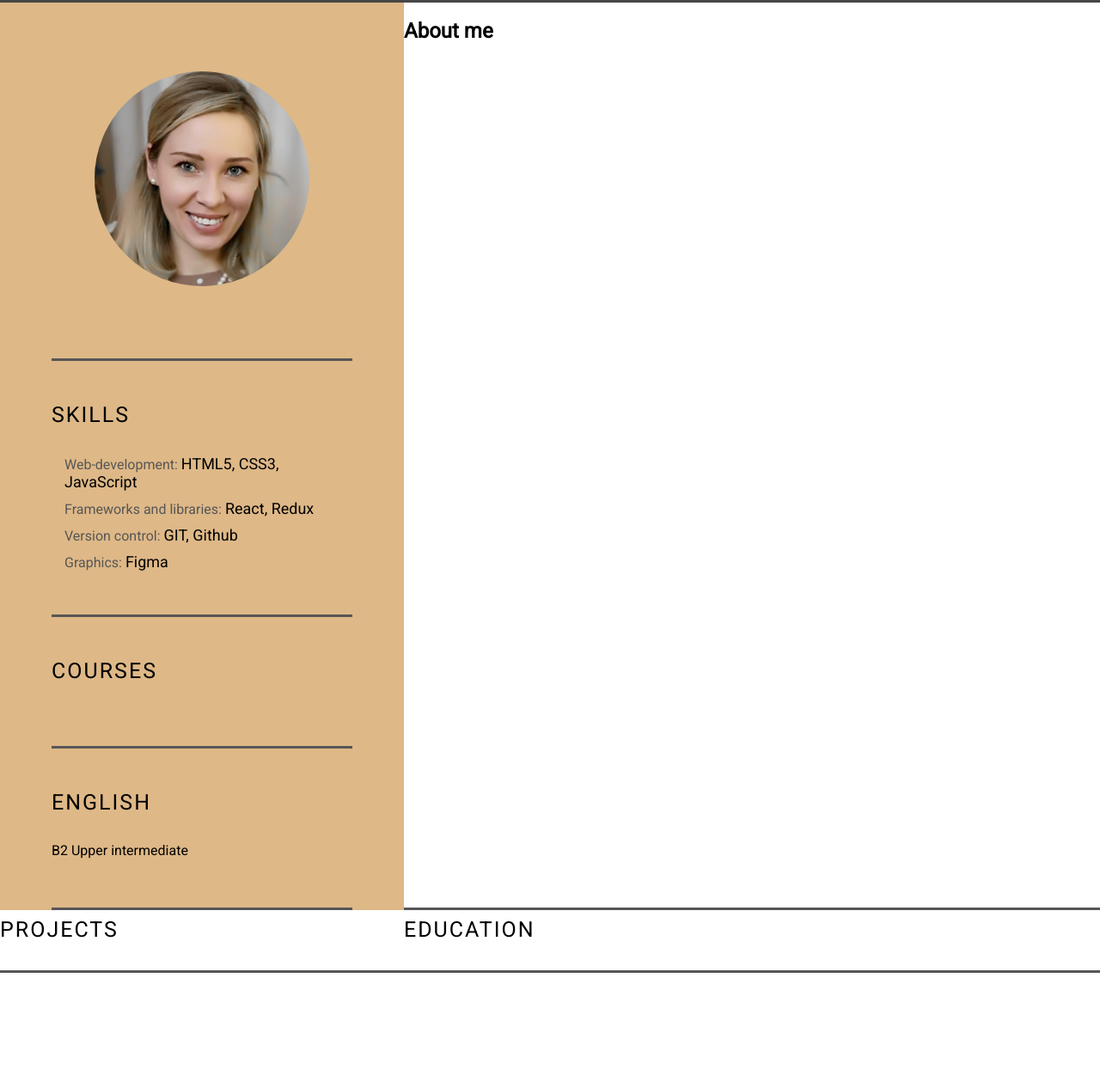
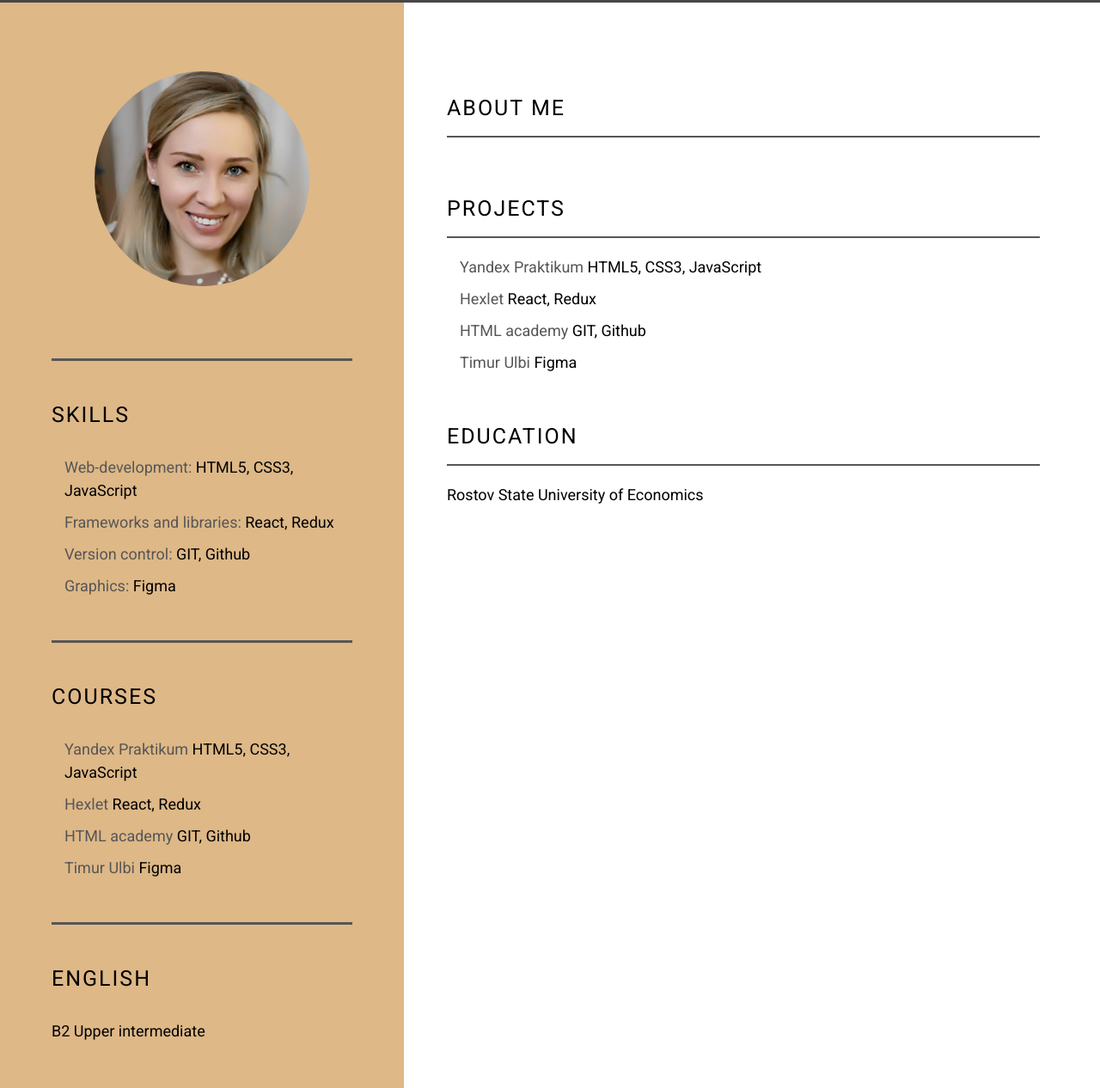
Before and after one commit to IrinaVinit/my_CV, a plain HTML site: page index.html in a window 1280 px wide. Shown: the part 356-1622 px from the top of the page at 86% size. Before the commit the page ends 1488 px from the top, so only its background shows below. Drawn offline with Linux system fonts and the light colour scheme.

Commit message:
feat: add main section and title-line

```diff
--- a/index.html
+++ b/index.html
@@ -32,20 +32,19 @@
           <div class="contacts">
             <ul class="contacts-list">
               <li class="contacts-item">
-                <div class='contact-icon city'>
-                </div>
+                <div class="contact-icon city"></div>
                 <p>Moscow</p>
               </li>
               <li class="contacts-item">
-                <div class='contact-icon email'></div>
+                <div class="contact-icon email"></div>
                 <p>IrVinity@yandex.ru</p>
               </li>
               <li class="contacts-item">
-                <div class='contact-icon gh'></div>
+                <div class="contact-icon gh"></div>
                 <p>IrinaVinity</p>
               </li>
               <li class="contacts-item">
-                <div class='contact-icon tg'></div>
+                <div class="contact-icon tg"></div>
                 <p>@IrinaVinity</p>
               </li>
             </ul>
@@ -54,43 +53,61 @@
         <section class="about">
           <div class="length about-length__container">
             <div class="border-container">
-            <img src="./assets/img/FOTO.jpg" alt="my Photo" class="photo" /></div>
+              <img src="./assets/img/FOTO.jpg" alt="my Photo" class="photo" />
+            </div>
             <div class="skills border-container div__container">
               <h2 class="section-title">Skills</h2>
               <ul class="list">
-                <li class="list-item">Web-development: <span>HTML5, CSS3, JavaScript</span></li>
-                <li class="list-item">Frameworks and libraries: <span>React, Redux</span></li>
+                <li class="list-item">
+                  Web-development: <span>HTML5, CSS3, JavaScript</span>
+                </li>
+                <li class="list-item">
+                  Frameworks and libraries: <span>React, Redux</span>
+                </li>
                 <li class="list-item">Version control: <span>GIT, Github</span></li>
                 <li class="list-item">Graphics: <span>Figma</span></li>
               </ul>
             </div>
 
-
-            <div class="courses border-container div__container ">
+            <div class="border-container div__container">
               <h2 class="section-title">Courses</h2>
               <ul class="list">
-
+                <li class="list-item">
+                  Yandex Praktikum <span>HTML5, CSS3, JavaScript</span>
+                </li>
+                <li class="list-item">Hexlet <span>React, Redux</span></li>
+                <li class="list-item">HTML academy <span>GIT, Github</span></li>
+                <li class="list-item">Timur Ulbi <span>Figma</span></li>
               </ul>
             </div>
-              <div class="english border-container div__container ">
+            <div class="div__container">
               <h2 class="section-title">English</h2>
-                <p class="section-text">B2
-                  Upper intermediate</p>
+              <p class="list-item">B2 Upper intermediate</p>
             </div>
           </div>
-          <div class="about-me border-container">
-            <h2 class="title">About me</h2>
-            <p class="section-text"></p>
+          <div class="main-section">
+          <div class="about-me main-container">
+            <h2 class="section-title main-section__title">About me</h2>
+            <div class="title-line"></div>
+            <p class="list-item"></p>
           </div>
-
-          <div class="projects border-container">
-            <h2 class="section-title">Projects</h2>
-            <p class="section-text"></p>
+          <div class="projects main-container">
+            <h2 class="section-title main-section__title">Projects</h2>
+            <div class="title-line"></div>
+            <ul class="list">
+                <li class="list-item">
+                  Yandex Praktikum <span>HTML5, CSS3, JavaScript</span>
+                </li>
+                <li class="list-item">Hexlet <span>React, Redux</span></li>
+                <li class="list-item">HTML academy <span>GIT, Github</span></li>
+                <li class="list-item">Timur Ulbi <span>Figma</span></li>
+              </ul>
           </div>
-
-          <div class="education border-container">
-            <h2 class="section-title">Education</h2>
-            <p class="section-text"></p>
+          <div class="education main-container">
+            <h2 class="section-title main-section__title">Education</h2>
+            <div class="title-line"></div>
+            <p class="list-item">Rostov State University of Economics</p>
+          </div>
         </div>
         </section>
       </main>
--- a/style/style.css
+++ b/style/style.css
@@ -13,7 +13,7 @@
 .container {
   max-width: 1440px;
   margin: auto;
-  box-shadow: 0 1px 4px rsgba(0, 0, 0, .6);
+  box-shadow: 0 1px 4px rgba(0, 0, 0, 0.6);
 }
 
 .header {
@@ -35,15 +35,12 @@
   line-height: 41px;
   margin-right: 10px;
 }
-.nav-item {
-}
 
 .profile {
   display: flex;
   padding: 40px 90px;
   justify-content: space-between;
   background-color: rgb(71, 70, 70);
-
 }
 
 .profile-text {
@@ -80,7 +77,6 @@
   line-height: 30px;
   letter-spacing: 1px;
   margin: 0;
-
 }
 
 .contacts {
@@ -100,20 +96,16 @@
   display: flex;
   flex-direction: column;
   gap: 10px;
-
-
 }
 .contacts-item {
   display: flex;
   gap: 15px;
   position: relative;
-
 }
 
 .contacts-item p {
   margin: 5px;
 }
-
 
 .contact-icon {
   align-self: center;
@@ -121,13 +113,12 @@
   background-color: var(--length-color);
   width: 40px;
   height: 40px;
-
 }
 
 .city::after {
   content: "";
   position: absolute;
-    background-image: url('../assets/svg/location-pin-svgrepo-com.svg');
+  background-image: url("../assets/svg/location-pin-svgrepo-com.svg");
   width: 24px;
   height: 24px;
   background-size: contain;
@@ -141,7 +132,7 @@
 .email:after {
   content: "";
   position: absolute;
-    background-image: url('../assets/svg/email-svgrepo-com.svg');
+  background-image: url("../assets/svg/email-svgrepo-com.svg");
   width: 24px;
   height: 24px;
   background-size: contain;
@@ -155,7 +146,7 @@
 .gh:after {
   content: "";
   position: absolute;
-    background-image: url('../assets/svg/github-142-svgrepo-com.svg');
+  background-image: url("../assets/svg/github-142-svgrepo-com.svg");
   width: 24px;
   height: 24px;
   background-size: contain;
@@ -168,7 +159,7 @@
 .tg:after {
   content: "";
   position: absolute;
-    background-image: url('../assets/svg/telegram.svg');
+  background-image: url("../assets/svg/telegram.svg");
   width: 24px;
   height: 24px;
   background-size: contain;
@@ -189,9 +180,8 @@
   flex-direction: column;
   gap: 40px;
   align-items: left;
-  padding: 0 60px;
+  padding: 0 60px 50px;
   box-sizing: border-box;
-
 }
 
 .div__container {
@@ -203,42 +193,56 @@
   object-fit: cover;
   border-radius: 50%;
   margin: 80px 50px;
-
 }
 .border-container {
   border-bottom: 3px solid var(--border-color);
-
 }
 .section-title {
   font-size: 25px;
   font-weight: 500;
   letter-spacing: 2px;
   line-height: 45px;
-text-transform:uppercase;
+  text-transform: uppercase;
   margin: 0 0 25px;
 }
 .skills {
-
 }
-.list{
+.list {
   list-style-type: none;
   padding-left: 15px;
   margin: 0;
-font-size: 16px;
-font-weight: 400;
-line-height: 20px;
+
   color: var(--border-color);
 }
 
 .list-item {
   margin-bottom: 10px;
+  font-size: 18px;
+  font-weight: 400;
+  line-height: 1.5;
 }
 
 .list-item span {
   font-size: 18px;
   line-height: 20px;
-    color: black
+  color: black;
 }
-.english {
 
+.main-section {
+  padding: 100px 70px 50px 50px;
+  display: flex;
+  flex-direction: column;
+  gap: 40px;
 }
+.main-container {
+  position: relative;
+}
+.main-section__title {
+  margin-bottom: 10px;
+}
+.title-line {
+    width: 100%;
+    height: 2px;
+    background-color: var(--border-color);
+    margin-bottom: 20px;
+}
```
Lines whose indentation alone changed are shown as unchanged.
